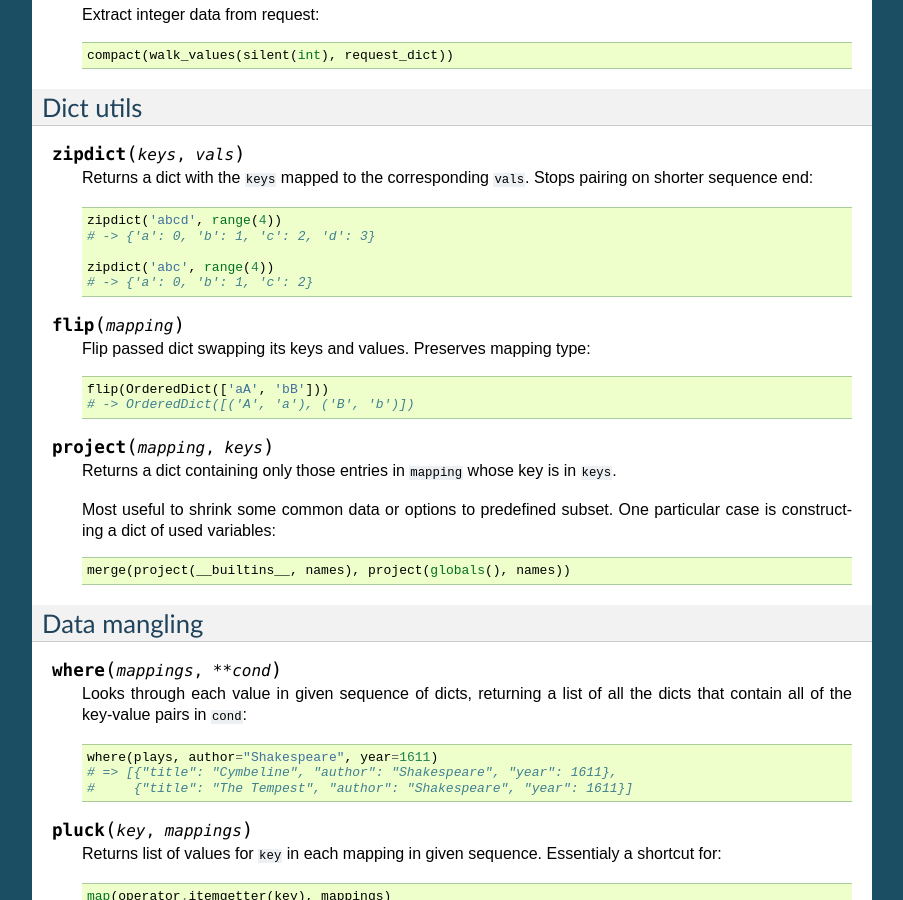
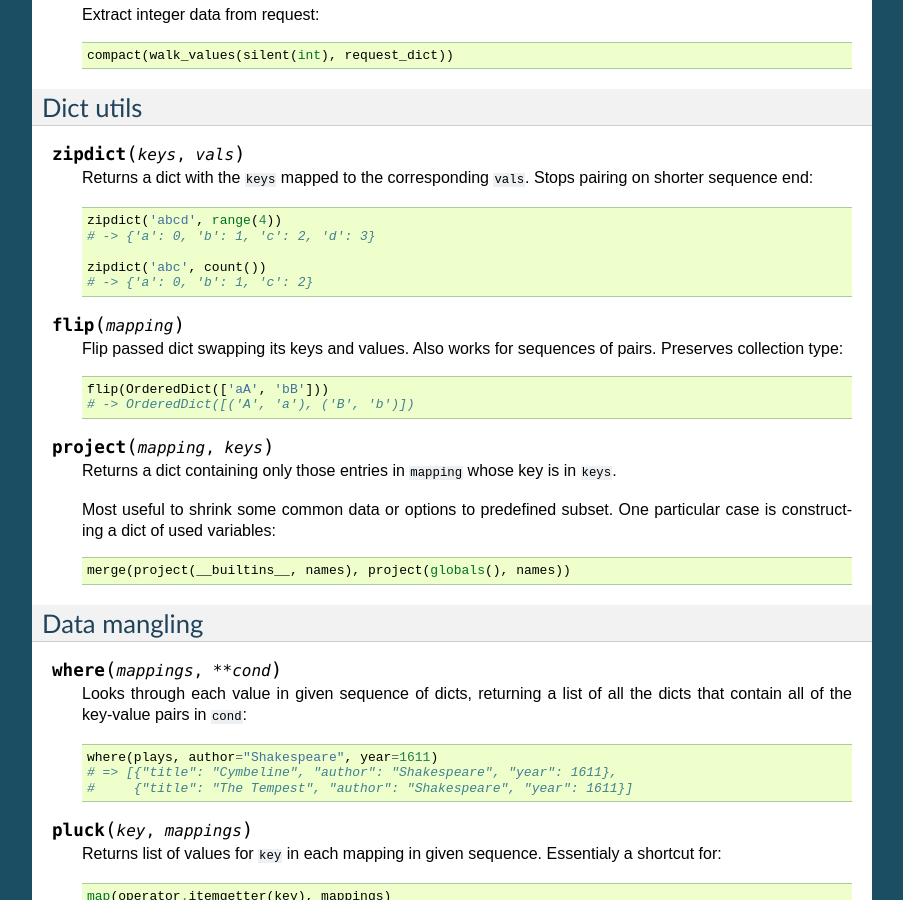
Before and after one commit to Jamaal224/funcy, a Sphinx documentation site: the page built from docs/colls.rst, in a window 1280 px wide and 900 px high, scrolled down 1841 px. Shown: the whole window, without its empty margins (198-1101 px from the left). Built offline with Sphinx 7.4.7, drawn with Linux system fonts in a browser that asks for light colours; pages that are not in the unit, such as notebooks, are missing from menus.

Commit message:
Minor docs enchantments

```diff
--- a/docs/colls.rst
+++ b/docs/colls.rst
@@ -120,12 +120,12 @@ Dict utils
         zipdict('abcd', range(4))
         # -> {'a': 0, 'b': 1, 'c': 2, 'd': 3}
 
-        zipdict('abc', range(4))
+        zipdict('abc', count())
         # -> {'a': 0, 'b': 1, 'c': 2}
 
 .. function:: flip(mapping)
 
-    Flip passed dict swapping its keys and values. Preserves mapping type::
+    Flip passed dict swapping its keys and values. Also works for sequences of pairs. Preserves collection type::
 
         flip(OrderedDict(['aA', 'bB']))
         # -> OrderedDict([('A', 'a'), ('B', 'b')])
```
Also changed, not shown: 1 other file.
